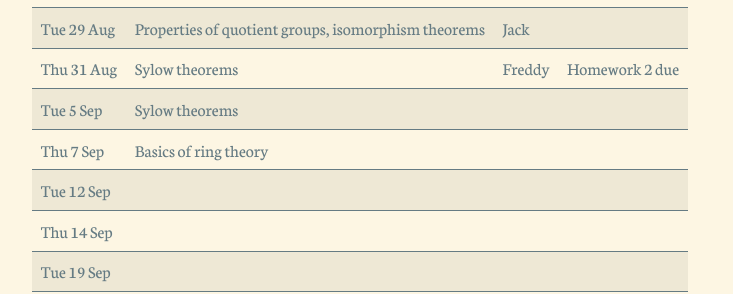
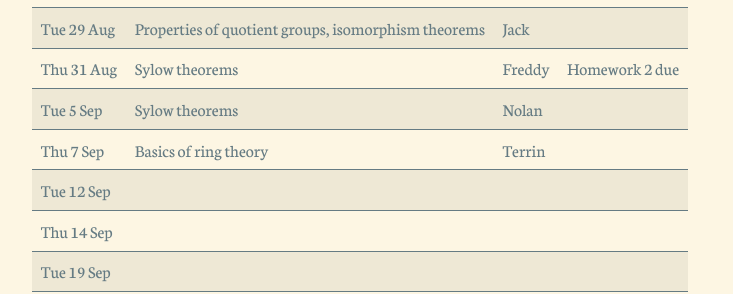
Before and after one commit to asilata/8000fall17, a Jekyll site: the page built from calendar.md, in a window 1280 px wide. Shown: the part 436-730 px from the top of the page, without its empty margins (96-829 px from the left). Built offline with Jekyll 4.4.1, drawn with Linux system fonts in a browser that asks for light colours.

Commit message:
Added scribes

```diff
--- a/_data/calendar.yml
+++ b/_data/calendar.yml
@@ -30,12 +30,12 @@
 
 - date: "2017-09-05"
   topic: Sylow theorems
-  scribe:
+  scribe: Nolan
   comments:
 
 - date: "2017-09-07"
   topic: Basics of ring theory
-  scribe:
+  scribe: Terrin
   comments:
 
 - date: "2017-09-12"
```
